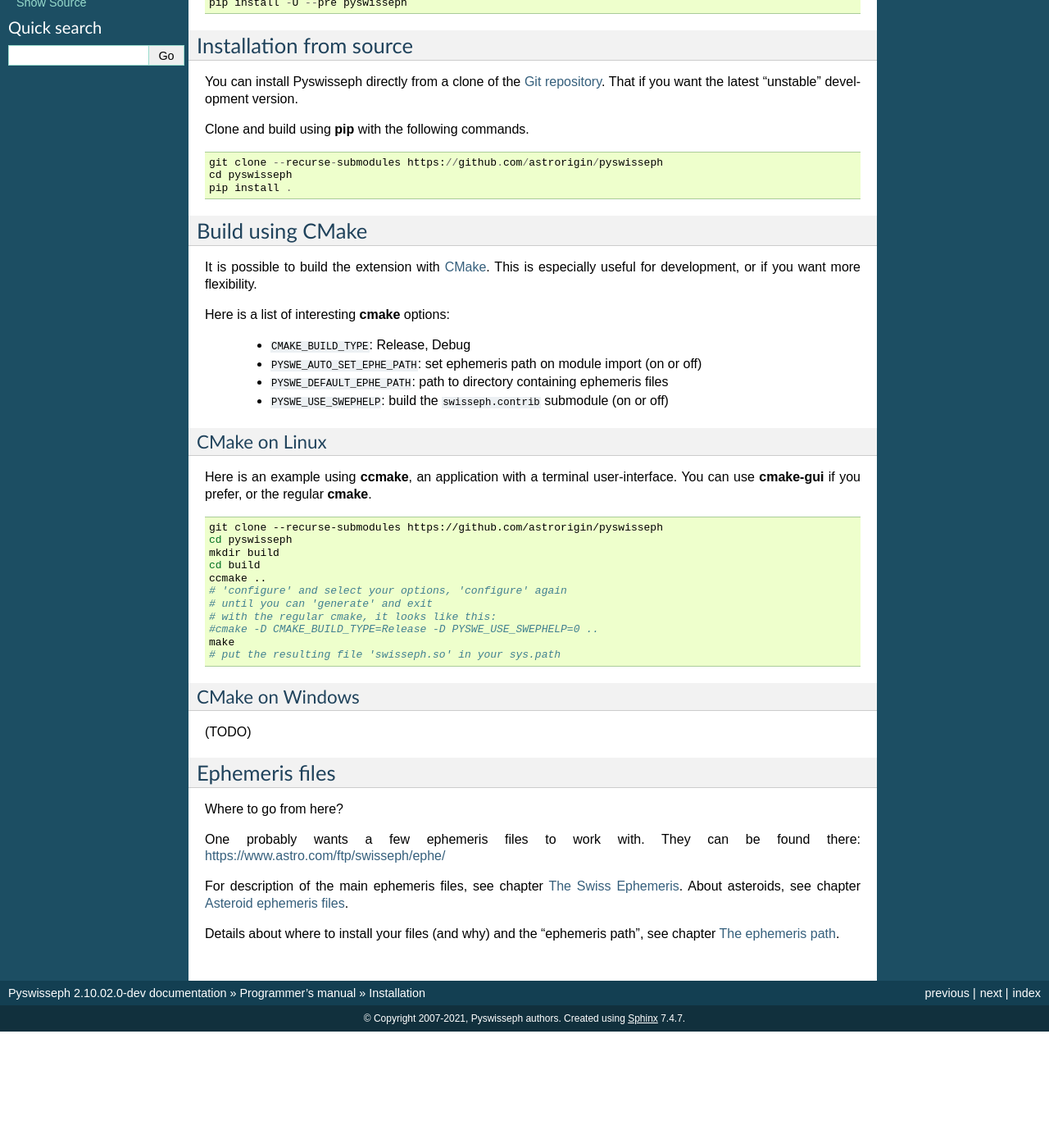
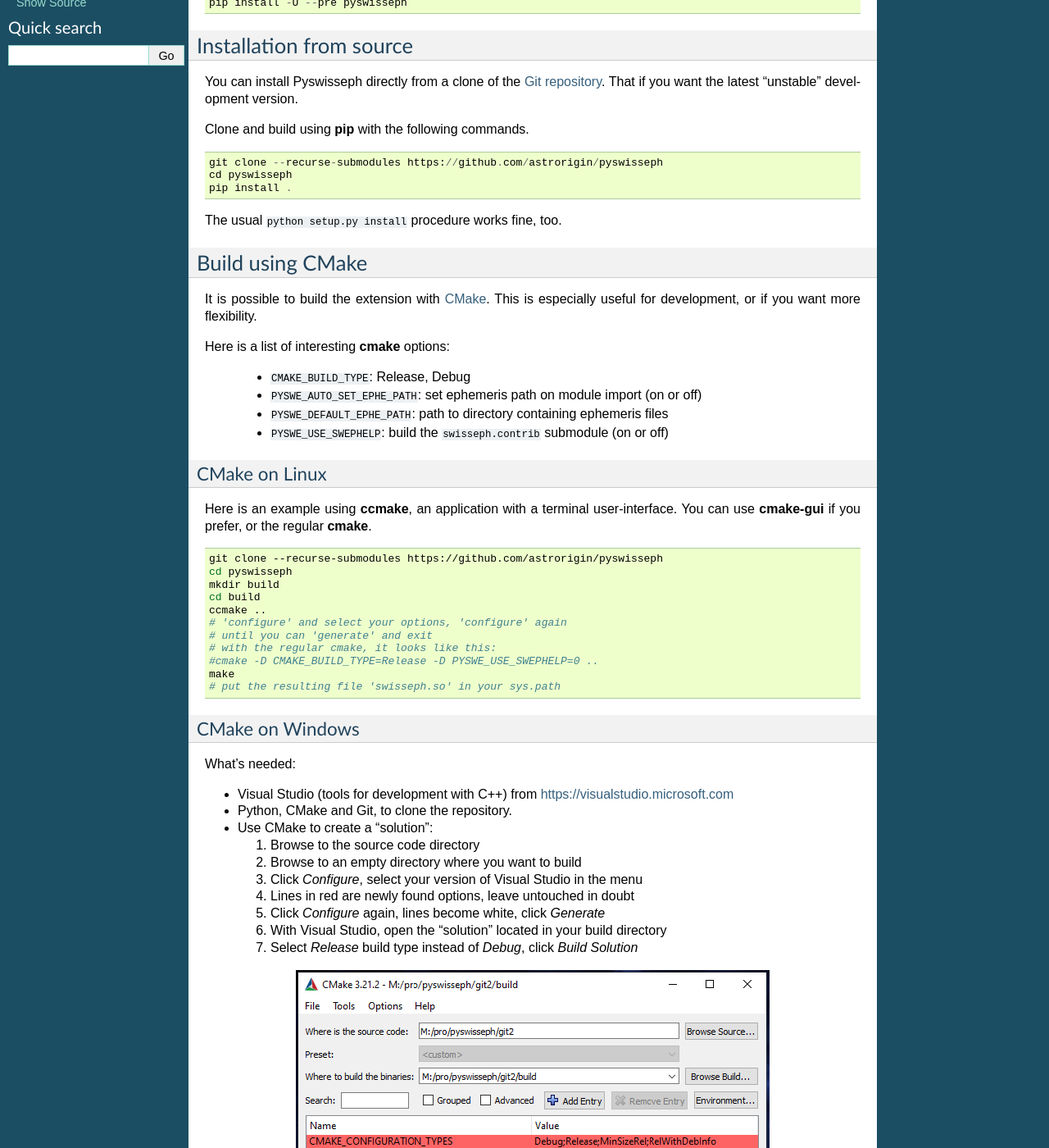
Before and after one commit to astrorigin/pyswisseph, a Sphinx documentation site: the page built from docs/programmers_manual/installation.rst, in a window 1280 px wide and 1400 px high, scrolled down 357 px. Shown: the whole window at 82% size. Built offline with Sphinx 7.4.7, drawn with Linux system fonts in a browser that asks for light colours; before the commit the page ends 1615 px from its top, so only the background shows below that; some of the changed text lies outside the part shown.

Commit message:
Add instructions for CMake build (fixes #36)

```diff
--- a/docs/programmers_manual/installation.rst
+++ b/docs/programmers_manual/installation.rst
@@ -36,6 +36,8 @@ Clone and build using **pip** with the following commands.
     git clone --recurse-submodules https://github.com/astrorigin/pyswisseph
     cd pyswisseph
     pip install .
+
+The usual ``python setup.py install`` procedure works fine, too.
 
 .. _Git repository: https://github.com/astrorigin/pyswisseph
 
@@ -78,7 +80,26 @@ user-interface. You can use **cmake-gui** if you prefer, or the regular
 CMake on Windows
 ----------------
 
-(TODO)
+What's needed:
+
+- Visual Studio (tools for development with C++)
+  from https://visualstudio.microsoft.com
+- Python, CMake and Git, to clone the repository.
+- Use CMake to create a "solution":
+
+  1. Browse to the source code directory
+  2. Browse to an empty directory where you want to build
+  3. Click *Configure*, select your version of Visual Studio in the menu
+  4. Lines in red are newly found options, leave untouched in doubt
+  5. Click *Configure* again, lines become white, click *Generate*
+  6. With Visual Studio, open the "solution" located in your build directory
+  7. Select *Release* build type instead of *Debug*, click *Build Solution*
+
+.. image:: cmake01.png
+    :align: center
+
+The file ``swisseph.pyd`` is found in your build directory, under ``Release``.
+Put this file in your ``sys.path``.
 
 Ephemeris files
 ===============
```
Also changed, not shown: docs/programmers_manual/cmake01.png (added).
